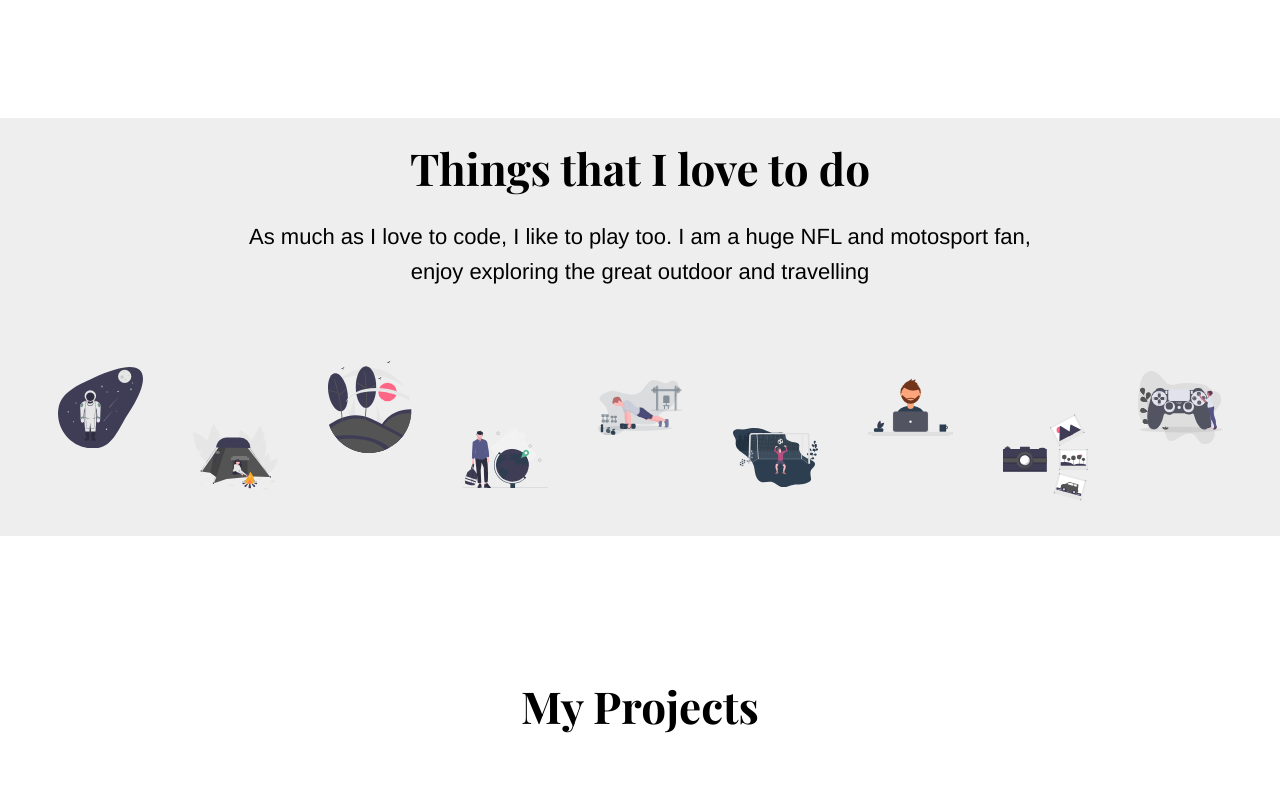
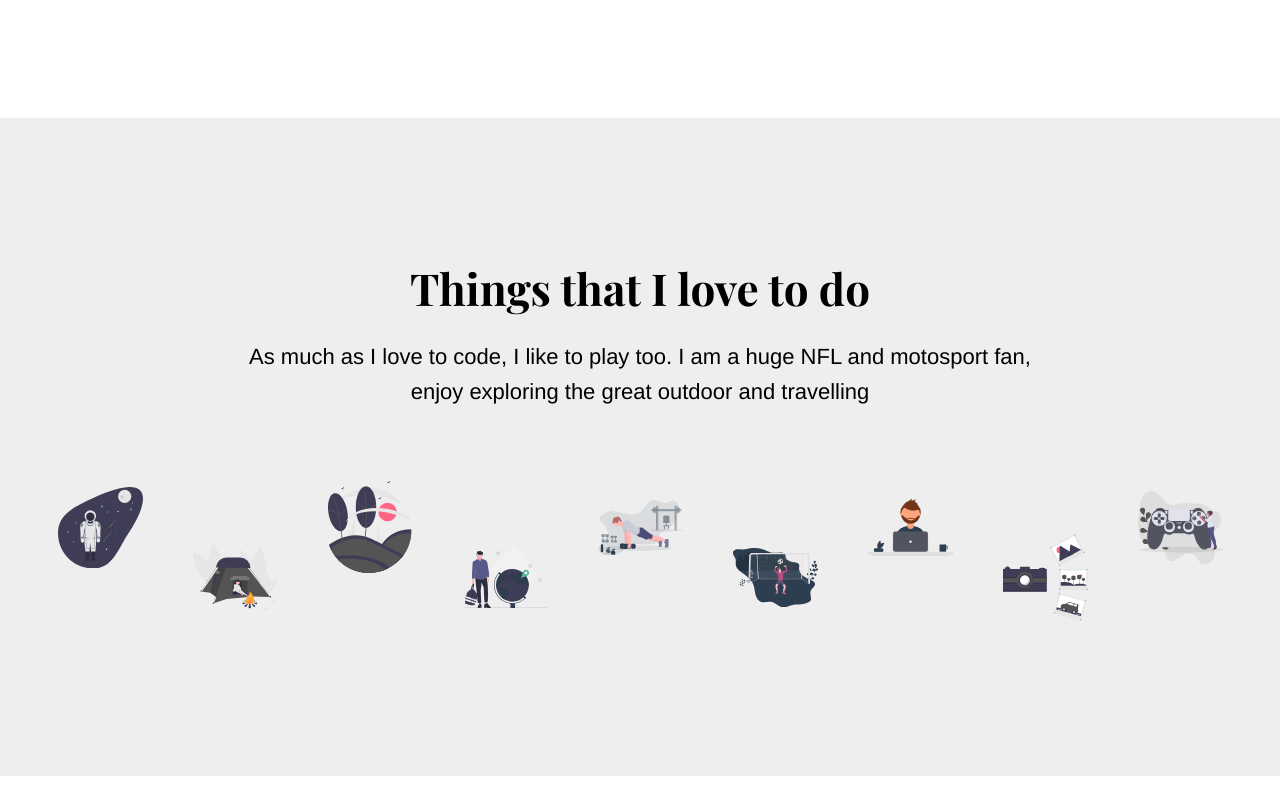
Before and after one commit to clarkenewsh/portfolio-site, a Vue app: page / in a window 1280 px wide. Shown: the part 1626-2420 px from the top of the page. Built offline with nearby package versions, Linux system fonts and the light colour scheme.

Commit message:
hobbies background style adjustment desktops

```diff
--- a/src/components/Hobbies.vue
+++ b/src/components/Hobbies.vue
@@ -1554,6 +1554,10 @@
 
     @media only screen and (min-width: 768px) {
 
+        #hobbies {
+            padding: 120px 0px;
+        }
+
         svg {
             max-width: 85px;
             height: auto;
```
